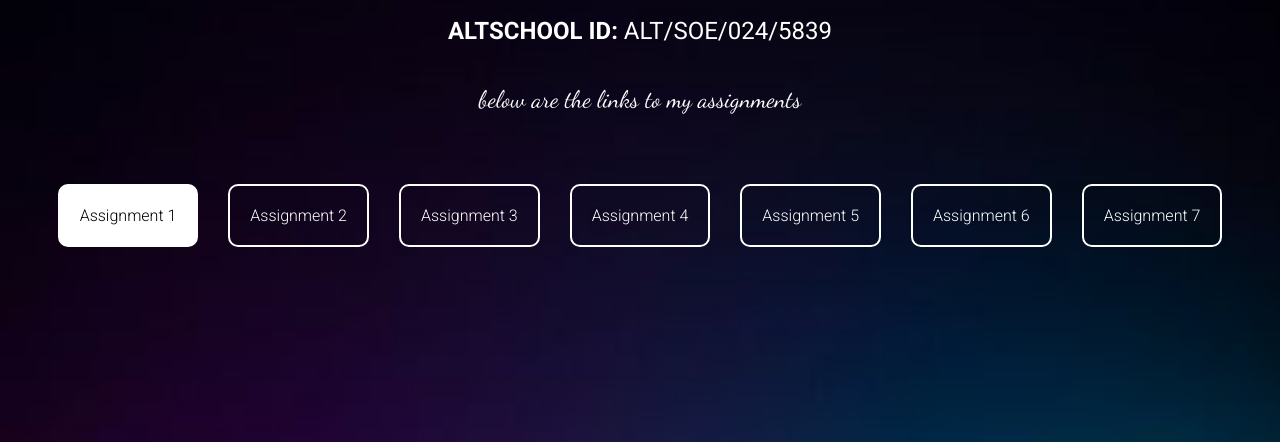
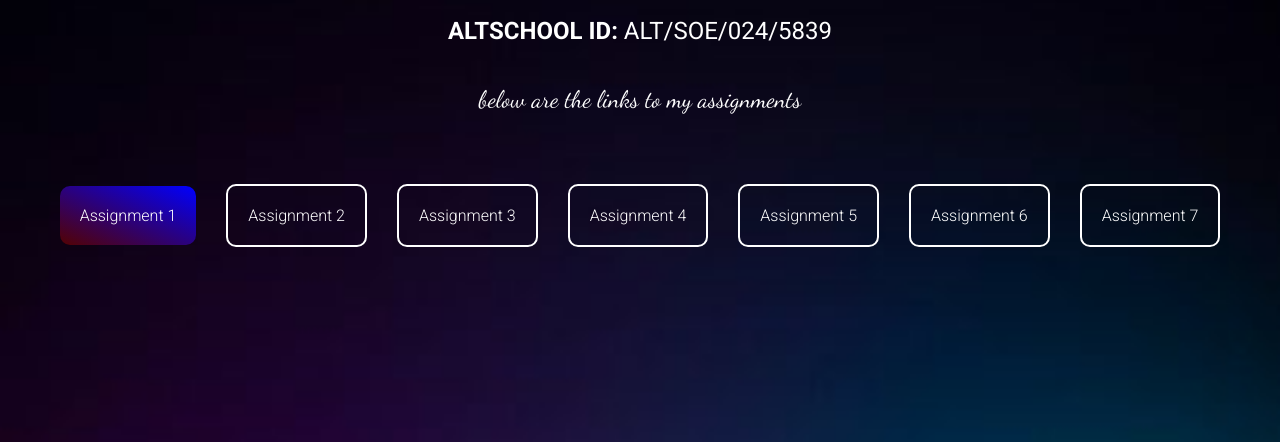
Before and after one commit to Chukwuderah/AltSchool-Excercises, a plain HTML site: page index.html in a window 1280 px wide. In both pictures the pointer is over the link "Assignment 1". Shown: the part 358-800 px from the top of the page. Drawn offline with Linux system fonts and the light colour scheme; a web font is replaced by a local one.

Commit message:
new feature: anchor hover state

```diff
--- a/styles.css
+++ b/styles.css
@@ -67,11 +67,14 @@ div.assignments a {
   padding: 20px;
   border-radius: 10px;
   border: 2px solid #fff;
+  background: transparent;
 }
 
 div.assignments a:hover {
-  background-color: #fff;
-  color: #000;
+  background: linear-gradient(to top right, rgb(83, 2, 2), #00f);
+  -webkit-background-clip: background;
+  background-clip: background;
+  border: transparent;
 }
 
 @media screen and (max-width: 866px) {
```
